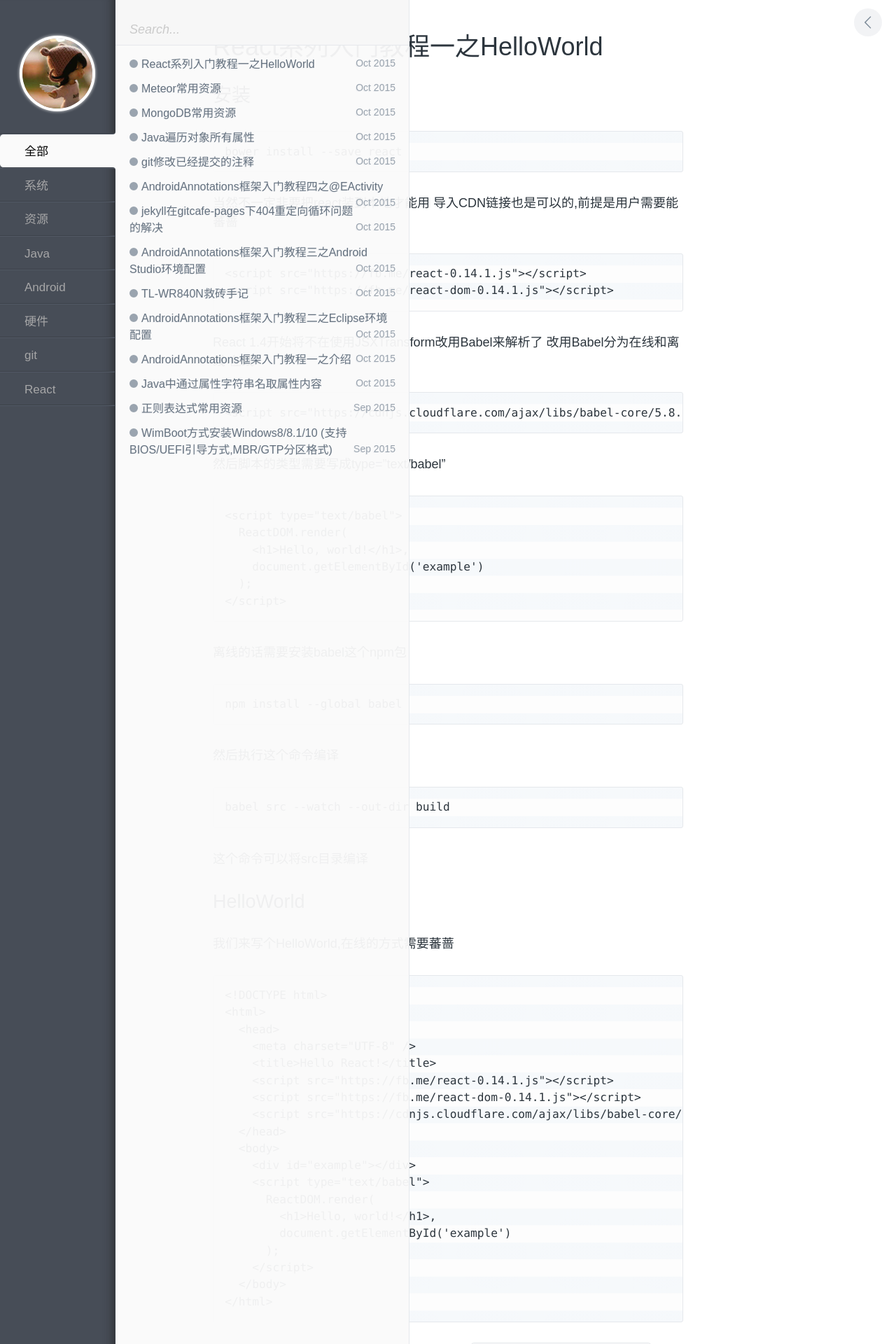
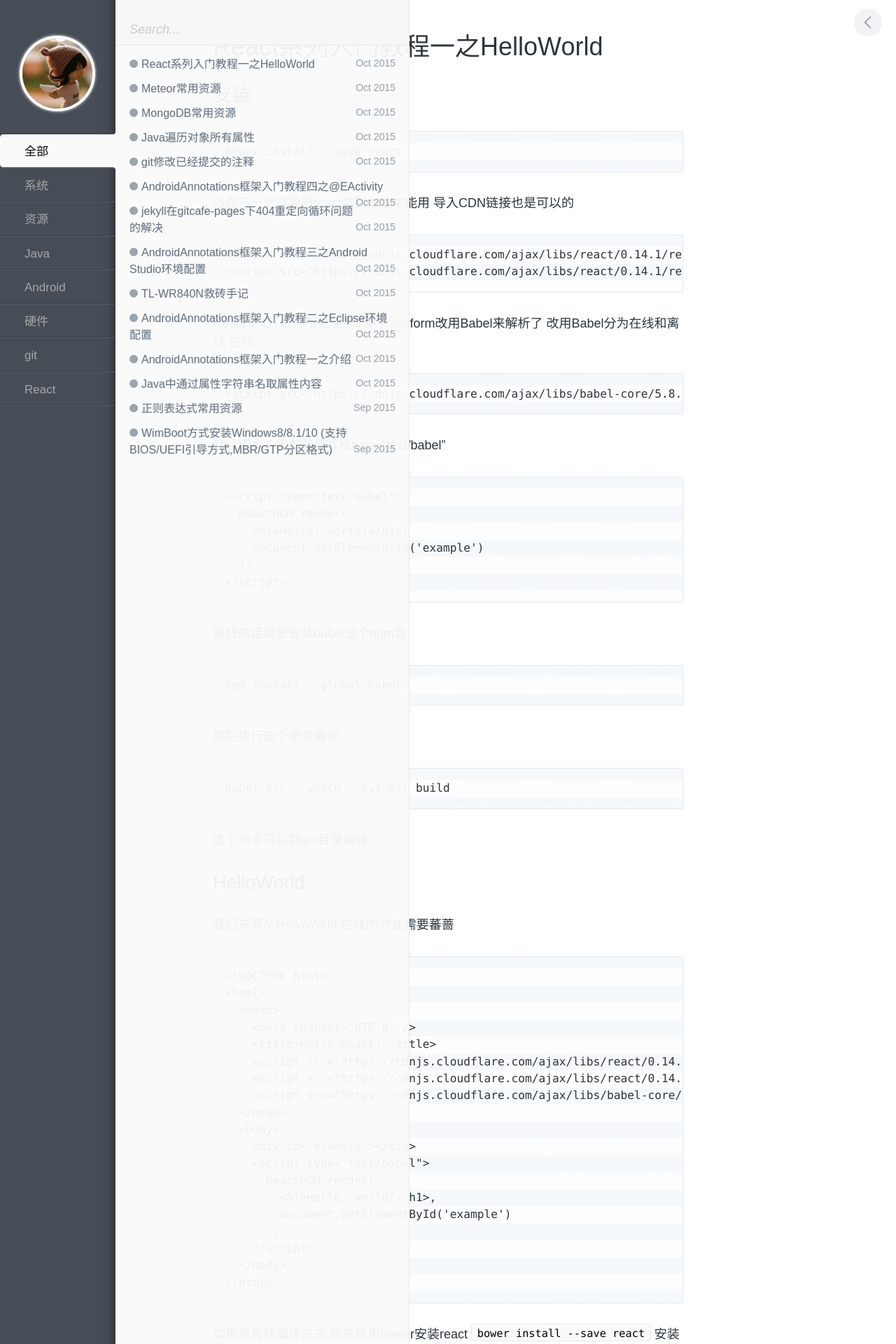
Before and after one commit to q505507538/zhenhappy.github.io, a Jekyll site: the page built from _posts/react/2015-10-31-react-tutorial-01.md, in a window 1280 px wide. Shown: the top 1920 px of the page at 70% size. Built offline with Jekyll 4.4.1, drawn with Linux system fonts in a browser that asks for light colours; comment, search, counter and statistics services are not loaded.

Commit message:
React系列入门教程一之HelloWorld

```diff
--- a/_posts/react/2015-10-31-react-tutorial-01.md
+++ b/_posts/react/2015-10-31-react-tutorial-01.md
@@ -12,10 +12,10 @@ description: React系列入门教程一之HelloWorld
     bower install --save react
 
 当然不一定非要把react装到本地才能用
-导入CDN链接也是可以的,前提是用户需要能蕃蔷
+导入CDN链接也是可以的
 
-    <script src="https://fb.me/react-0.14.1.js"></script>
-    <script src="https://fb.me/react-dom-0.14.1.js"></script>
+    <script src="https://cdnjs.cloudflare.com/ajax/libs/react/0.14.1/react.js"></script>
+    <script src="https://cdnjs.cloudflare.com/ajax/libs/react/0.14.1/react-dom.js"></script>
 
 React 1.4开始将不在使用JSXTransform改用Babel来解析了
 改用Babel分为在线和离线
@@ -50,8 +50,8 @@ React 1.4开始将不在使用JSXTransform改用Babel来解析了
       <head>
         <meta charset="UTF-8" />
         <title>Hello React!</title>
-        <script src="https://fb.me/react-0.14.1.js"></script>
-        <script src="https://fb.me/react-dom-0.14.1.js"></script>
+        <script src="https://cdnjs.cloudflare.com/ajax/libs/react/0.14.1/react.js"></script>
+        <script src="https://cdnjs.cloudflare.com/ajax/libs/react/0.14.1/react-dom.js"></script>
         <script src="https://cdnjs.cloudflare.com/ajax/libs/babel-core/5.8.23/browser.min.js"></script>
       </head>
       <body>
```
